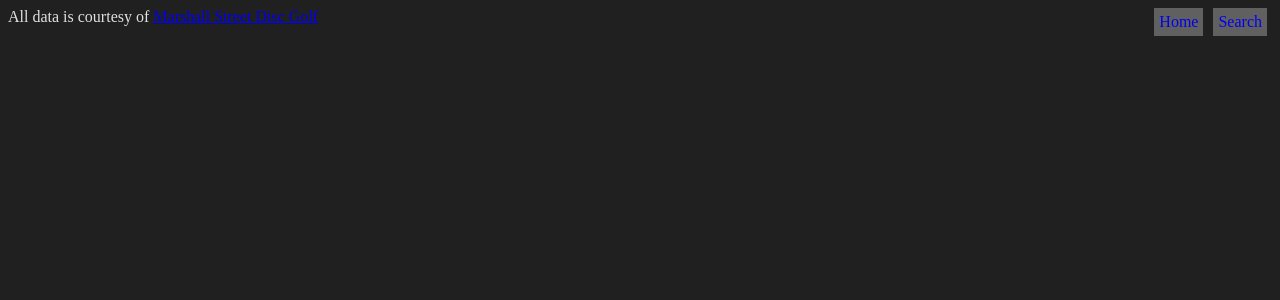
After one commit to TurtleTech8/FlaskDiscGolf, a Flask app: template disc_golf_app/templates/layout.html in a window 1280 px wide. The commit adds this page. Shown: the top 300 px of the page. Run offline with Flask 3, Linux system fonts and the light colour scheme; the template is opened without the code that fills it, so the values that code supplies are empty; parts of the project's set-up code (start-up, migrations or seed data) failed here and were passed over.

Commit message:
Added changes for new page

```diff
--- a/disc_golf_app/static/misc.css
+++ b/disc_golf_app/static/misc.css
@@ -1,4 +1,21 @@
 
+.navbar {
+    color: #E0E0E0;
+    display: flex;
+}
+
+a:visited { text-decoration: none; color:#E0E0E0; }
+a:hover { text-decoration: none; color:#E0E0E0; }
+a:focus { text-decoration: none; color:#E0E0E0; }
+a:hover, a:active { text-decoration: none; color:#E0E0E0 }
+
+.navbarLinks {
+    padding: 5px;
+    margin-left: 5px;
+    margin-right: 5px;
+    text-decoration: none;
+    background: #606060;
+}
 
 .circle {
     display: flex;
--- a/disc_golf_app/static/misc.js
+++ b/disc_golf_app/static/misc.js
@@ -76,7 +76,10 @@ function createModal(event){
     box.appendChild(category)
 
     let img = document.createElement('img')
-    img.src = currentDisc.data_picture
+    if (currentDisc.data_picture !== '')
+        img.src = currentDisc.data_picture
+    else
+        img.src = './static/no_image.jpg'
     box.appendChild(img)
 
     let flightContainer = document.createElement('div')
--- /dev/null
+++ b/disc_golf_app/templates/layout.html
@@ -0,0 +1,24 @@
+<!DOCTYPE html>
+<html>
+    <head>
+        <meta charset="utf-8" />
+        <title>{% block title %}{% endblock %}</title>
+        <link rel="stylesheet" type="text/css" href="{{ url_for('static', filename='misc.css')}}" />
+        <script src="https://ajax.googleapis.com/ajax/libs/jquery/3.7.1/jquery.min.js"></script>
+        {% block scripts %}{% endblock %}
+    </head>
+
+    <body style="background-color: #202020; color: #E0E0E0">
+        <div class="navbar">
+            <span>All data is courtesy of <a href="https://www.marshallstreetdiscgolf.com/" target="_blank">Marshall Street Disc Golf</a></span>
+            <span class="spacer"></span>
+            <a class="navbarLinks" href="{{ url_for('home') }}">Home</a>
+            <a class="navbarLinks" href="{{ url_for('search') }}">Search</a>
+        </div>
+
+        <div class="body-content">
+            {% block content %}
+            {% endblock %}
+        </div>
+    </body>
+</html>
--- a/disc_golf_app/views.py
+++ b/disc_golf_app/views.py
@@ -1,6 +1,4 @@
-from flask import Flask
 from flask import render_template
-from datetime import datetime
 from . import app
 import disc_golf_app.disc_data as disc_data
 
@@ -14,11 +12,8 @@ def home():
         discs=disc_data.getAllDiscs()
     )
 
-@app.route("/getDiscs")
-def getDiscs():
-    return disc_data.getAllDiscs()
-
-
-@app.route("/brands")
-def brands():
-    return disc_data.getAllBrands()
+@app.route("/search")
+def search():
+    return render_template(
+        "search.html"
+    )
```
Also changed, not shown: disc_golf_app/templates/main.html (+12 -14 lines), disc_golf_app/templates/search.html (added, +7 -0 lines), disc_golf_app/static/no_image.jpg (added).
